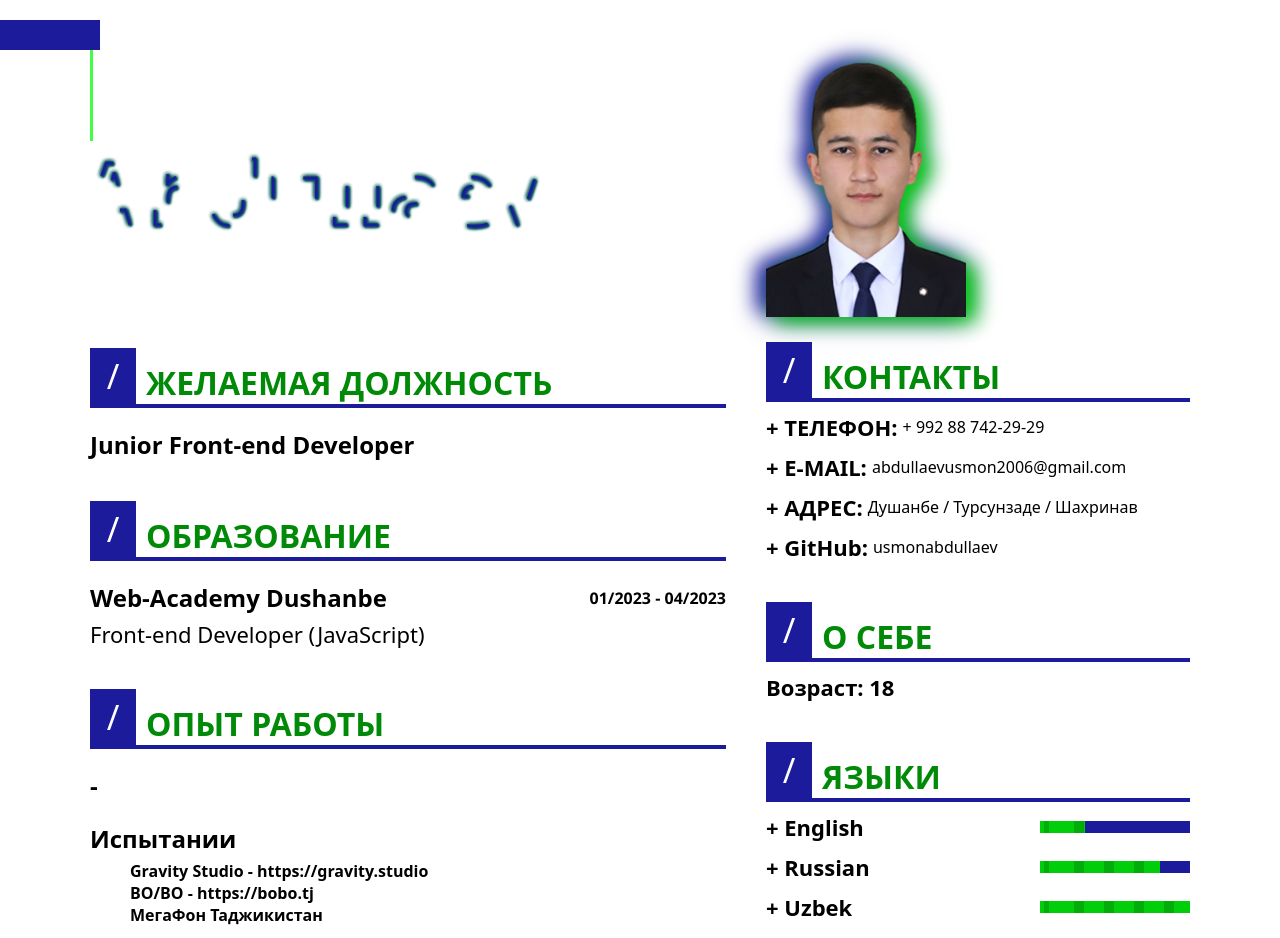
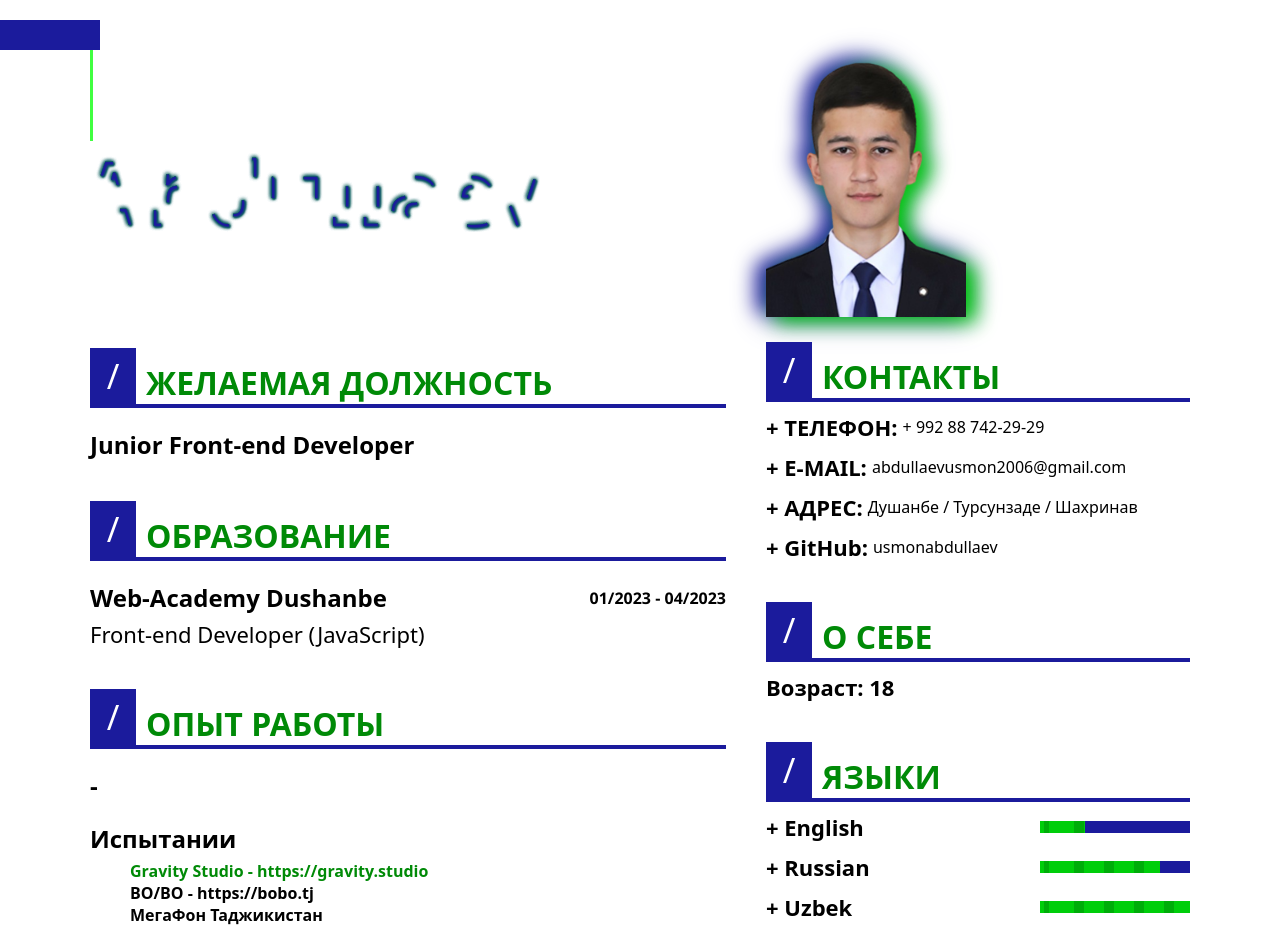
Before and after one commit to usmonabdullaev/Resume, a React (Create React App) app: page / in a window 1280 px wide. Shown: the top 938 px of the page. Built offline with nearby package versions, Linux system fonts and the light colour scheme; no server answers.

Commit message:
fix list item

```diff
--- a/src/components/LeftBlock/LeftBlock.scss
+++ b/src/components/LeftBlock/LeftBlock.scss
@@ -98,5 +98,9 @@
 
   &__list {
     margin-left: 40px;
+
+    &-item:first-child {
+      color: #008a07;
+    }
   }
 }
```
